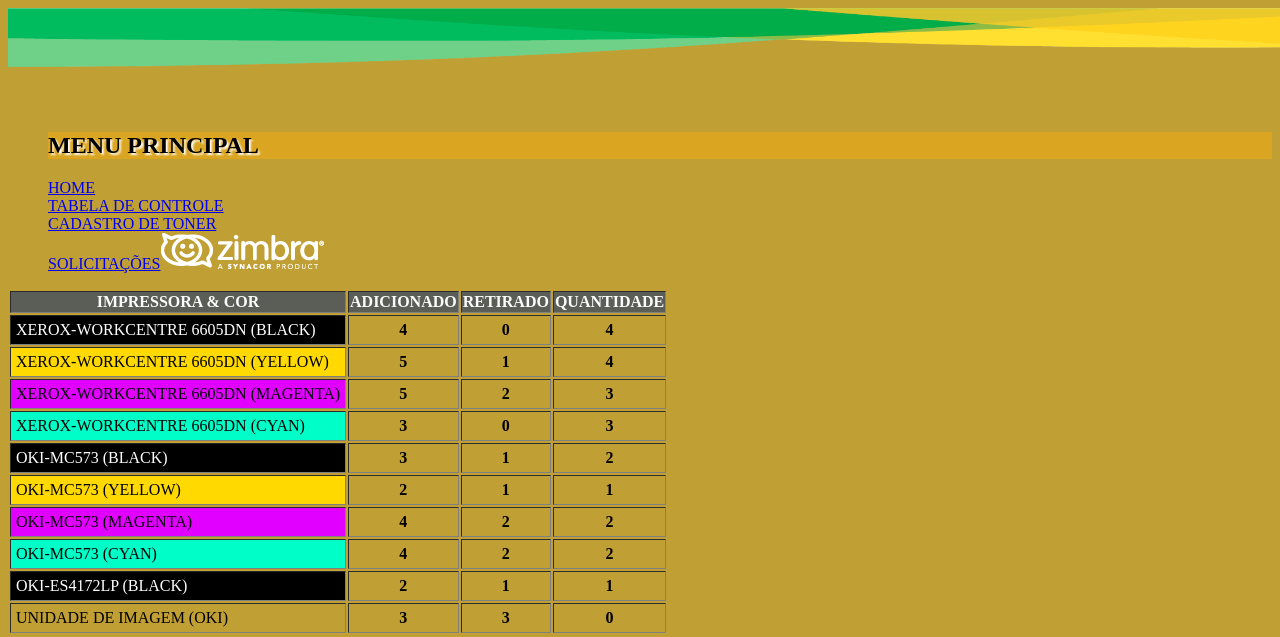
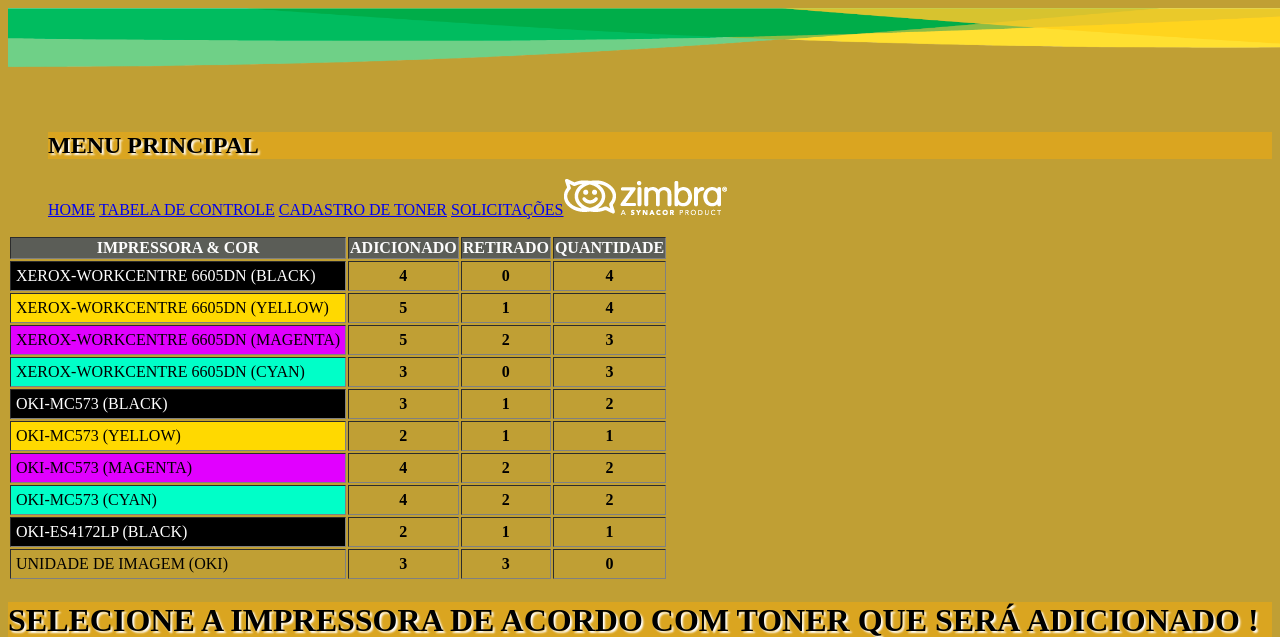
Before and after one commit to Taylon-00/Taylon-00.github.io, a PHP site: page / in a window 1280 px wide; the page is wider, and only the part inside the window is pictured. Shown: the top 637 px of that part. Run offline with PHP 8.4, Linux system fonts and the light colour scheme.

Commit message:
Update style.css

```diff
--- a/css/style.css
+++ b/css/style.css
@@ -11,11 +11,10 @@ body {
 nav#menu ul {
      list-style: none;
      text-transform: uppercase;
-
-
-
-
-
+}
+nav#menu li {
+     display: inline-block;
+     backgroung-color: #ffffff;
 }
 
 /* TABELA DE CONTROLE DE TONER */
```
